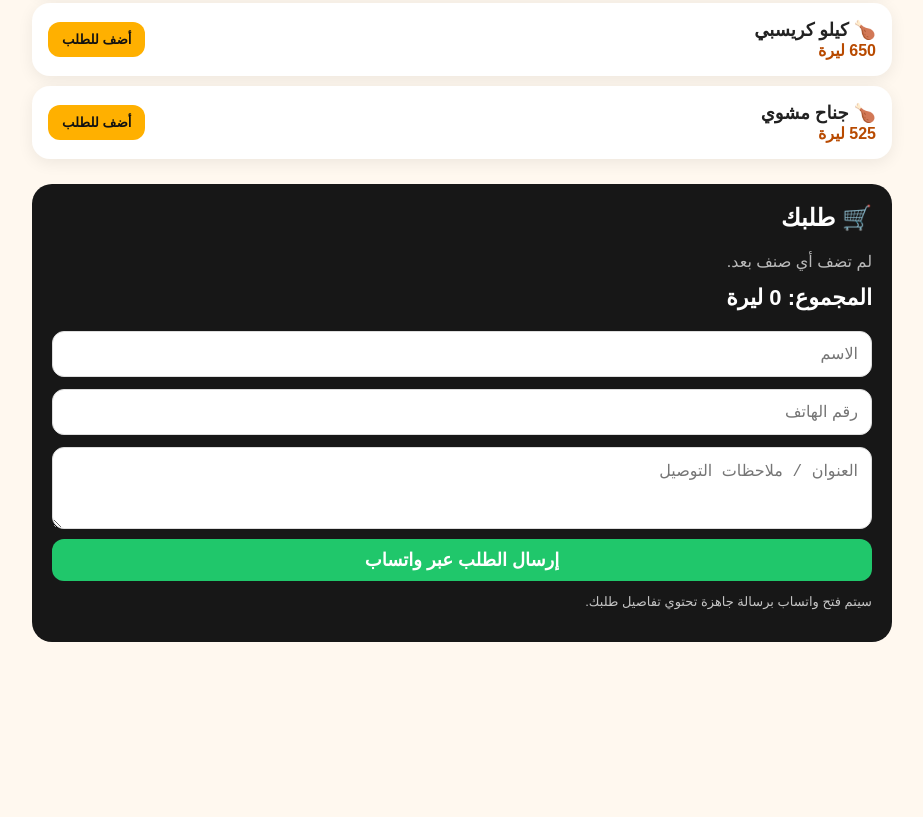
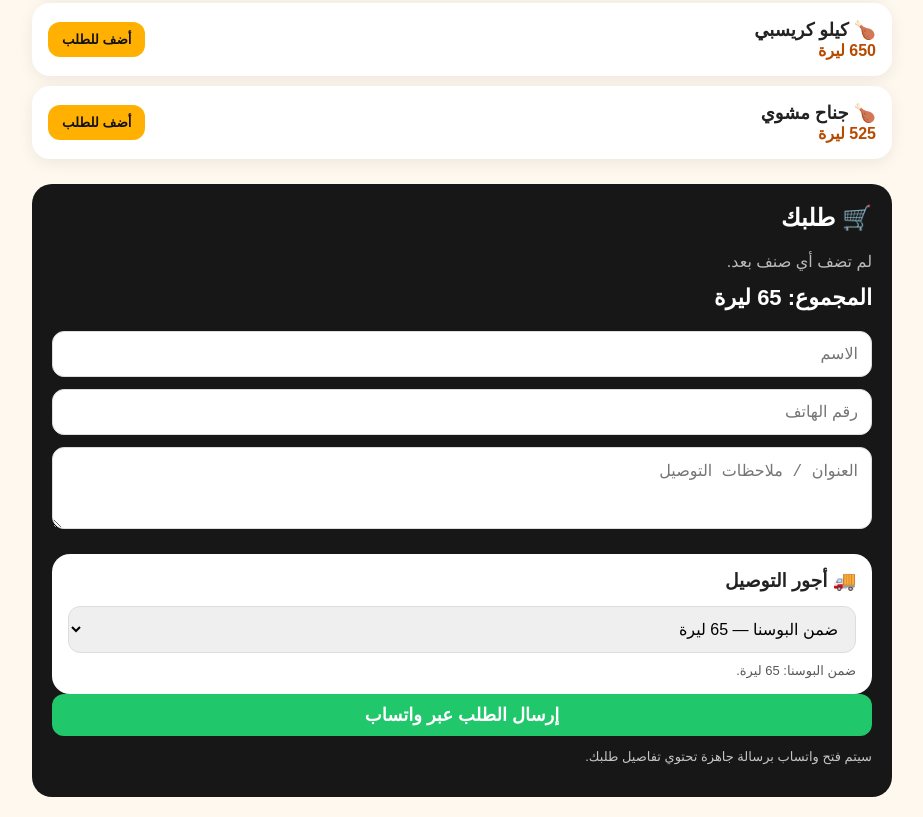
Before and after one commit to chickenhouse730-del/Chicken-House, a plain HTML site: page index.html in a window 1280 px wide. Shown: the part 1265-2082 px from the top of the page, without its empty margins (178-1101 px from the left). Before the commit the page ends 1927 px from the top, so only its background shows below. Drawn offline with Linux system fonts and the light colour scheme.

Commit message:
Add files via upload

```diff
--- a/index.html
+++ b/index.html
@@ -20,7 +20,7 @@ header{background:#191919;color:#fff;padding:22px 16px;text-align:center;positio
 .name{font-weight:800;font-size:18px}.price{color:#b84a00;font-weight:900;white-space:nowrap}.add{background:#ffb000;color:#111}
 .cart{background:#171717;color:#fff;border-radius:20px;padding:20px;margin-top:25px}.cart h2{margin-top:0}.row{display:flex;justify-content:space-between;gap:10px;padding:8px 0;border-bottom:1px solid #444}
 .total{font-size:22px;font-weight:900;margin:14px 0}.checkout{background:#20c76b;color:#fff;width:100%;font-size:18px}
-input,textarea{width:100%;padding:13px;border:1px solid #ddd;border-radius:12px;margin:6px 0;font-size:16px}
+input,textarea,select{width:100%;padding:13px;border:1px solid #ddd;border-radius:12px;margin:6px 0;font-size:16px}.delivery{background:#fff;border-radius:18px;padding:16px;margin-top:15px;color:#222}.delivery h3{margin:0 0 8px}.delivery-note{font-size:13px;opacity:.75;margin-top:4px}
 .small{font-size:13px;opacity:.75}.empty{opacity:.7}
 </style>
 </head>
@@ -45,6 +45,15 @@ input,textarea{width:100%;padding:13px;border:1px solid #ddd;border-radius:12px;
 <input id="customer" placeholder="الاسم">
 <input id="phone" placeholder="رقم الهاتف">
 <textarea id="address" rows="3" placeholder="العنوان / ملاحظات التوصيل"></textarea>
+<div class="delivery">
+  <h3 id="deliveryTitle">🚚 أجور التوصيل</h3>
+  <select id="deliveryZone" onchange="updateCart()">
+    <option value="bosna">ضمن البوسنا — 65 ليرة</option>
+    <option value="outside">بعد البوسنا — 18 ليرة لكل كم</option>
+  </select>
+  <input id="deliveryKm" type="number" min="1" step="1" value="1" style="display:none" oninput="updateCart()" placeholder="عدد الكيلومترات بعد البوسنا">
+  <div class="delivery-note" id="deliveryNote">ضمن البوسنا: 65 ليرة.</div>
+</div>
 <button class="checkout" onclick="sendOrder()">إرسال الطلب عبر واتساب</button>
 <p class="small">سيتم فتح واتساب برسالة جاهزة تحتوي تفاصيل طلبك.</p>
 </section>
@@ -80,25 +89,52 @@ function render(){
  `<div class="section">🔥 ${labels[0]}</div>`+
  products.map((p,i)=>`<div class="card"><div><div class="name">${p[0]} ${lang==="ar"?p[1]:p[2]}</div><div class="price">${p[3]} ليرة</div></div><button class="add" onclick="add(${i})">${lang==="ar"?"أضف للطلب":lang==="tr"?"Ekle":"Add to order"}</button></div>`).join("");
  document.getElementById("cartTitle").textContent=lang==="ar"?"🛒 طلبك":lang==="tr"?"🛒 Siparişiniz":"🛒 Your order";
+ document.getElementById("deliveryTitle").textContent=lang==="ar"?"🚚 أجور التوصيل":lang==="tr"?"🚚 Teslimat ücreti":"🚚 Delivery fee";
+ const z=document.getElementById("deliveryZone"); z.options[0].textContent=lang==="ar"?"ضمن البوسنا — 65 ليرة":lang==="tr"?"Bosna içinde — 65 TL":"Inside Bosna — 65 TL"; z.options[1].textContent=lang==="ar"?"بعد البوسنا — 18 ليرة لكل كم":lang==="tr"?"Bosna dışı — km başına 18 TL":"Outside Bosna — 18 TL per km"; document.getElementById("deliveryKm").placeholder=lang==="ar"?"عدد الكيلومترات بعد البوسنا":lang==="tr"?"Bosna dışı kilometre sayısı":"Kilometers outside Bosna";
  updateCart();
 }
 function add(i){cart.push(i);updateCart();}
+function getDeliveryFee(){
+ const zone=document.getElementById("deliveryZone")?.value||"bosna";
+ const km=Math.max(1,Number(document.getElementById("deliveryKm")?.value||1));
+ return zone==="bosna"?65:km*18;
+}
+function updateDeliveryUI(){
+ const zone=document.getElementById("deliveryZone");
+ if(!zone)return;
+ const outside=zone.value==="outside";
+ document.getElementById("deliveryKm").style.display=outside?"block":"none";
+ document.getElementById("deliveryNote").textContent=outside
+   ? (lang==="ar"?"بعد البوسنا: 18 ليرة لكل كيلومتر.":lang==="tr"?"Bosna dışı: kilometre başına 18 TL.":"Outside Bosna: 18 TL per kilometer.")
+   : (lang==="ar"?"ضمن البوسنا: 65 ليرة.":lang==="tr"?"Bosna içinde: 65 TL.":"Inside Bosna: 65 TL.");
+}
 function updateCart(){
+ updateDeliveryUI();
  let box=document.getElementById("cartItems");
- if(!cart.length){box.className="empty";box.textContent=lang==="ar"?"لم تضف أي صنف بعد.":lang==="tr"?"Henüz ürün eklemediniz.":"No items added yet.";document.getElementById("total").textContent=(lang==="ar"?"المجموع: ":lang==="tr"?"Toplam: ":"Total: ")+"0 ليرة";return;}
+ let delivery=getDeliveryFee();
+ if(!cart.length){box.className="empty";box.textContent=lang==="ar"?"لم تضف أي صنف بعد.":lang==="tr"?"Henüz ürün eklemediniz.":"No items added yet.";document.getElementById("total").textContent=(lang==="ar"?"المجموع: ":lang==="tr"?"Toplam: ":"Total: ")+delivery+" ليرة";return;}
  box.className="";
  let total=0;
  box.innerHTML=cart.map((i,n)=>{total+=products[i][3];return `<div class="row"><span>${products[i][0]} ${lang==="ar"?products[i][1]:products[i][2]}</span><span>${products[i][3]} ₺ <button onclick="cart.splice(${n},1);updateCart()">✕</button></span></div>`}).join("");
- document.getElementById("total").textContent=(lang==="ar"?"المجموع: ":lang==="tr"?"Toplam: ":"Total: ")+total+" ليرة";
+ box.innerHTML += `<div class="row"><span>${lang==="ar"?"🚚 التوصيل":lang==="tr"?"🚚 Teslimat":"🚚 Delivery"}</span><span>${delivery} ₺</span></div>`;
+ document.getElementById("total").textContent=(lang==="ar"?"المجموع مع التوصيل: ":lang==="tr"?"Teslimat dahil toplam: ":"Total incl. delivery: ")+(total+delivery)+" ليرة";
 }
 function sendOrder(){
  if(!cart.length){alert(lang==="ar"?"أضف صنفاً أولاً":lang==="tr"?"Önce ürün ekleyin":"Please add an item first");return;}
  const name=document.getElementById("customer").value.trim(),phone=document.getElementById("phone").value.trim(),address=document.getElementById("address").value.trim();
+ const zone=document.getElementById("deliveryZone").value;
+ const km=Math.max(1,Number(document.getElementById("deliveryKm").value||1));
+ const delivery=zone==="bosna"?65:km*18;
  let total=0, counts={};
  cart.forEach(i=>{total+=products[i][3];counts[i]=(counts[i]||0)+1});
+ let grand=total+delivery;
  let lines=Object.entries(counts).map(([i,q])=>`${q}x ${products[i][lang==="ar"?1:2]} - ${products[i][3]*q} ₺`).join("\n");
+ let deliveryText=zone==="bosna"
+   ? (lang==="ar"?"ضمن البوسنا":lang==="tr"?"Bosna içi":"Inside Bosna")
+   : (lang==="ar"?`بعد البوسنا (${km} كم)`:lang==="tr"?`Bosna dışı (${km} km)`:`Outside Bosna (${km} km)`);
  let msg=(lang==="ar"?"🍗 طلب جديد - بيت الفروج\n\n":lang==="tr"?"🍗 Yeni Sipariş - Chicken House\n\n":"🍗 New Order - Chicken House\n\n")+lines+
- `\n\n${lang==="ar"?"المجموع":lang==="tr"?"Toplam":"Total"}: ${total} ₺\n${lang==="ar"?"الاسم":lang==="tr"?"Ad":"Name"}: ${name}\n${lang==="ar"?"الهاتف":lang==="tr"?"Telefon":"Phone"}: ${phone}\n${lang==="ar"?"العنوان / الملاحظات":lang==="tr"?"Adres / Not":"Address / Notes"}: ${address}`;
+ `\n\n${lang==="ar"?"أجور التوصيل":lang==="tr"?"Teslimat ücreti":"Delivery fee"}: ${delivery} ₺ (${deliveryText})`+
+ `\n${lang==="ar"?"المجموع مع التوصيل":lang==="tr"?"Teslimat dahil toplam":"Total incl. delivery"}: ${grand} ₺\n${lang==="ar"?"الاسم":lang==="tr"?"Ad":"Name"}: ${name}\n${lang==="ar"?"الهاتف":lang==="tr"?"Telefon":"Phone"}: ${phone}\n${lang==="ar"?"العنوان / الملاحظات":lang==="tr"?"Adres / Not":"Address / Notes"}: ${address}`;
  location.href="https://wa.me/"+WA+"?text="+encodeURIComponent(msg);
 }
 render();
```
